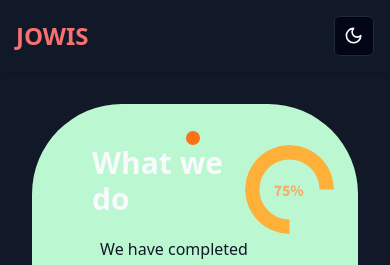
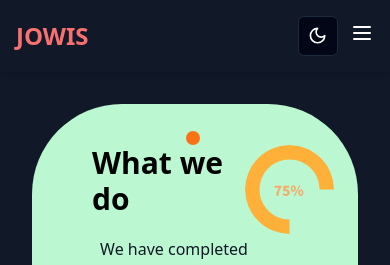
Before and after one commit to Ernie1234/jowis-portfolio, a React (Vite) app: page /work in a window 390 px wide. Shown: the top 265 px of the page. Built offline with nearby package versions, Linux system fonts and the light colour scheme; no server answers.

Commit message:
ready for publish

```diff
--- a/src/components/Banner.tsx
+++ b/src/components/Banner.tsx
@@ -28,7 +28,7 @@ function Banner({ text, secondaryText, img1, img2, img3, bg }: Props) {
           <div className="flex flex-row justify-end w-full">
             <div className="flex flex-row md:flex-col justify-end items-start w-full md:gap-5">
               <div className="flex flex-col items-center justify-start w-[91%] md:w-full gap-5 z-[1]">
-                <h3 className="text-3xl md:text-4xl lg:text-6xl font-semibold">
+                <h3 className="text-3xl dark:text-black md:text-4xl lg:text-6xl font-semibold">
                   {text}
                 </h3>
                 <Heading className="text-center" size="lg">
--- a/src/components/NavBar.tsx
+++ b/src/components/NavBar.tsx
@@ -1,7 +1,9 @@
 import { GoDotFill } from "react-icons/go";
 import { NavLink } from "react-router-dom";
 import { Link } from "react-router-dom";
+
 import { ModeToggle } from "./ModeToggle";
+import SideBar from "./SideBar";
 
 function NavBar() {
   return (
@@ -96,8 +98,11 @@ function NavBar() {
             </li>
           </ul>
         </div>
-        <div className="flex space-x-3 md:space-x-0 text-black dark:text-white">
+        <div className="flex justify-center items-center space-x-3 md:space-x-0 text-black dark:text-white">
           <ModeToggle />
+          <div className="block md:hidden">
+            <SideBar />
+          </div>
         </div>
       </div>
     </nav>
--- a/src/components/SideBar.tsx
+++ b/src/components/SideBar.tsx
@@ -0,0 +1,23 @@
+import { Sheet, SheetContent, SheetTrigger } from "@/components/ui/sheet";
+import { Menu } from "lucide-react";
+import { Link } from "react-router-dom";
+
+function SideBar() {
+  return (
+    <Sheet>
+      <SheetTrigger>
+        <Menu />
+      </SheetTrigger>
+      <SheetContent>
+        <div className="h-full justify-center items-center flex-col flex text-3xl gap-8">
+          <Link to="/">Home</Link>
+          <Link to="/about">About</Link>
+          <Link to="/work">Work</Link>
+          <Link to="/contact">Contact</Link>
+        </div>
+      </SheetContent>
+    </Sheet>
+  );
+}
+
+export default SideBar;
```
